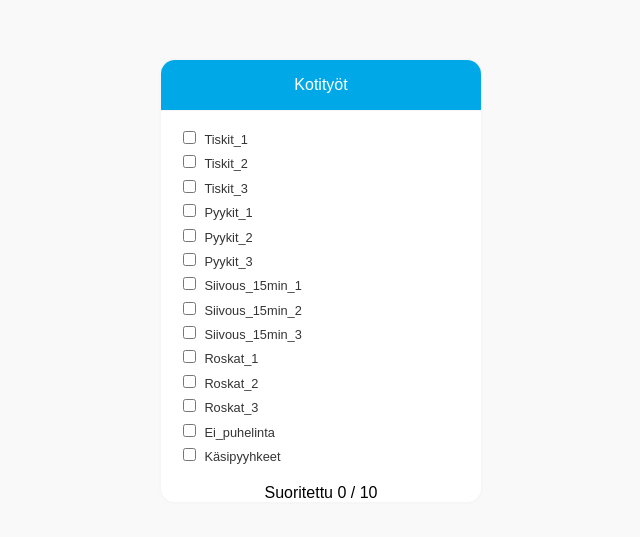
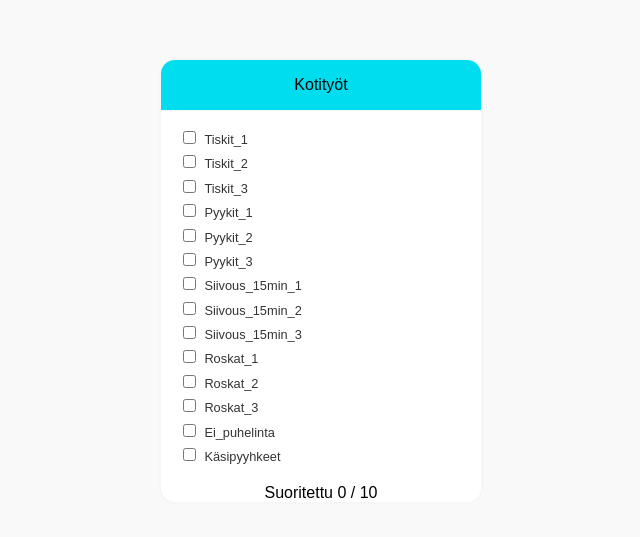
Before and after one commit to nmahonen/randomstuff, a React (Create React App) app in the folder kotihommelit/: page / in a window 1280 px wide. Shown: the part 119-656 px from the top of the page, without its empty margins (319-959 px from the left). Built offline with nearby package versions, Linux system fonts and the light colour scheme.

Commit message:
change font color

```diff
--- a/kotihommelit/src/App.css
+++ b/kotihommelit/src/App.css
@@ -26,13 +26,13 @@
 .card-header{
   border-bottom: 1px solid #F6F6F6;
   padding: 1rem 1.2rem;
-  background-color: #00A8E7;
+  background-color: #0de;
 }
 
 .title {
   font-size: 1rem;
   font-weight: 500;
-  color: #fff;
+  color: #060606;
   margin: 0;
   text-align: center;
 }
```
